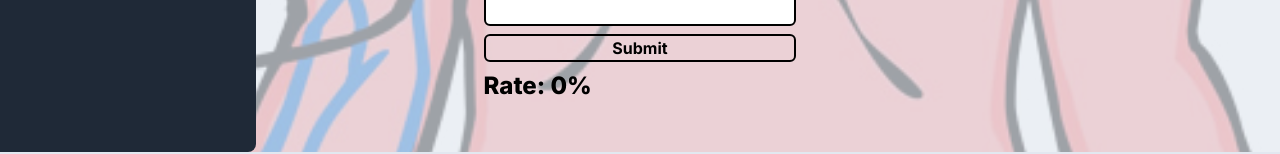
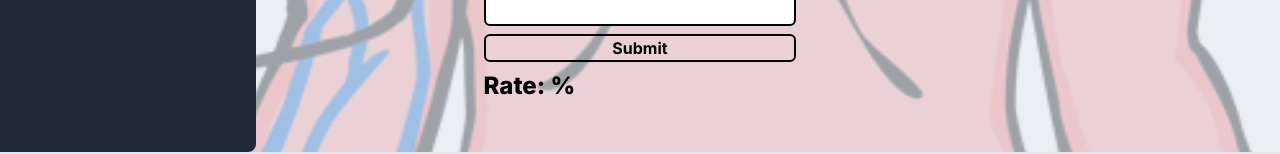
Before and after one commit to jimmybcoding/infection-control, a Next.js app: page /Cli in a window 1280 px wide. Shown: the part 648-802 px from the top of the page. Built offline with nearby package versions, Linux system fonts and the light colour scheme; a web font is replaced by a local one.

Commit message:
fix type error

```diff
--- a/src/app/Cli/page.tsx
+++ b/src/app/Cli/page.tsx
@@ -5,7 +5,7 @@ import { useState } from "react";
 const Page: React.FC = () => {
   const [newCliCases, setNewCliCases] = useState<number>(0);
   const [cliDays, setCliDays] = useState<number>(0);
-  const [rate, setRate] = useState<number>(0);
+  const [rate, setRate] = useState<string>();
 
 
   const onSubmit = (event: React.FormEvent<HTMLFormElement>) => {
@@ -19,8 +19,6 @@ const Page: React.FC = () => {
     setRate(ratePlaceHolder.toFixed(2));
   };
 
-/*   const ratePlaceHolder: number = cdiffCases / cdiffDays * 1000
-    setRate(ratePlaceHolder.toFixed(2)); */
   const onCaseChangeHandler = (event: React.ChangeEvent<HTMLInputElement>) => {
     const value = event.target.value;
     const numericValue = value ? parseFloat(value) : 0;
```
